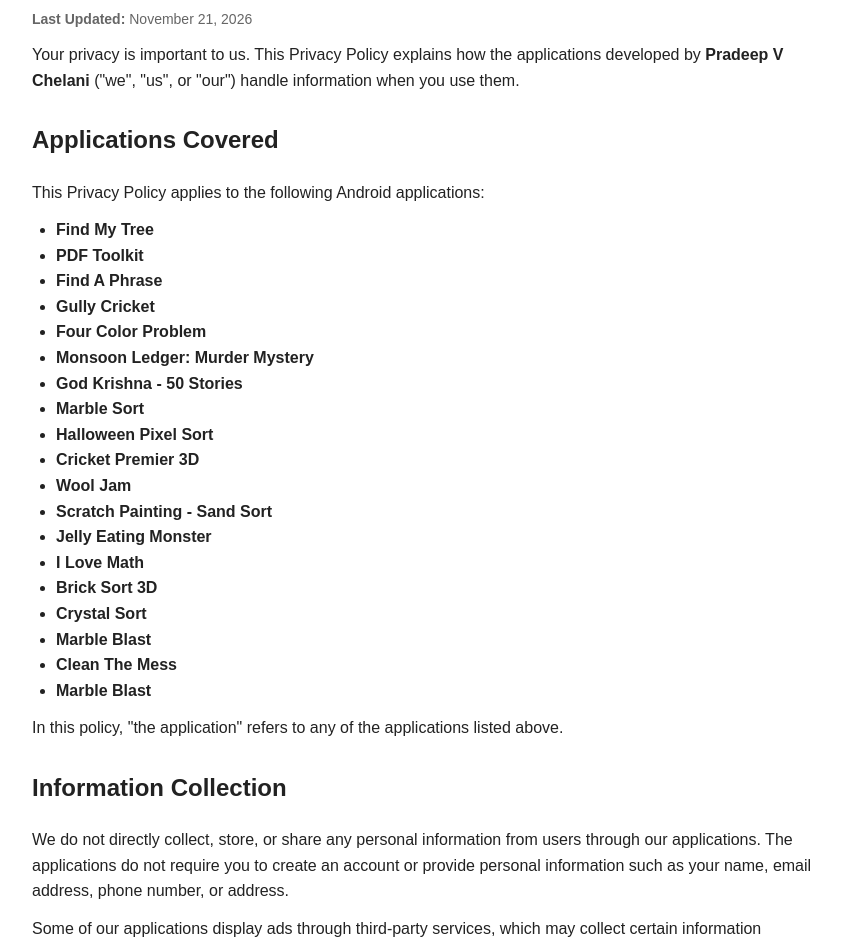
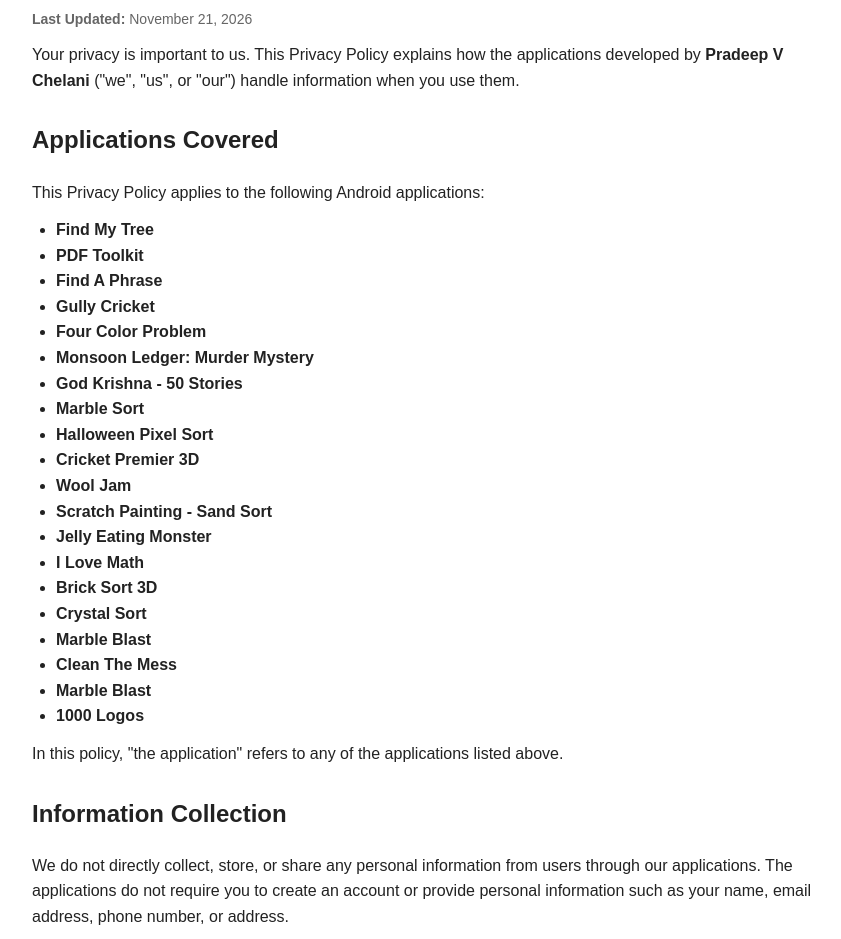
Before and after one commit to learningwithpradeep/learningwithpradeep.github.io, a plain HTML site: page index.html in a window 1280 px wide. Shown: the part 145-1084 px from the top of the page, without its empty margins (208-1049 px from the left). Drawn offline with Linux system fonts and the light colour scheme.

Commit message:
Update index.html

```diff
--- a/index.html
+++ b/index.html
@@ -71,6 +71,7 @@
       <li><strong>Marble Blast</strong></li>
       <li><strong>Clean The Mess</strong></li>
       <li><strong>Marble Blast</strong></li>
+       <li><strong>1000 Logos</strong></li>
     </ul>
     <p>
       In this policy, "the application" refers to any of the applications
```
